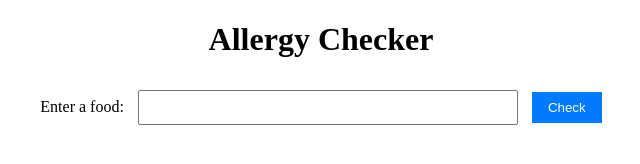
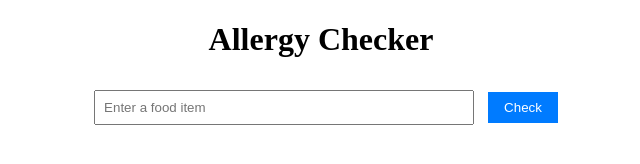
Before and after one commit to Mso3108/Allergy-checker, a plain HTML site: page index.html in a window 1280 px wide. Shown: the whole page, without its empty margins (319-959 px from the left). Drawn offline with Linux system fonts and the light colour scheme.

Commit message:
Update index.html

```diff
--- a/index.html
+++ b/index.html
@@ -9,14 +9,10 @@
 <body>
     <div class="container">
         <h1>Allergy Checker</h1>
-        <form id="allergyForm">
-            <label for="foodInput">Enter a food:</label>
-            <input type="text" id="foodInput" name="foodInput">
-            <button type="submit">Check</button>
-        </form>
+        <input type="text" id="foodInput" placeholder="Enter a food item">
+        <button onclick="checkAllergy()">Check</button>
         <div id="result"></div>
     </div>
-
     <script src="script.js"></script>
 </body>
 </html>
```
